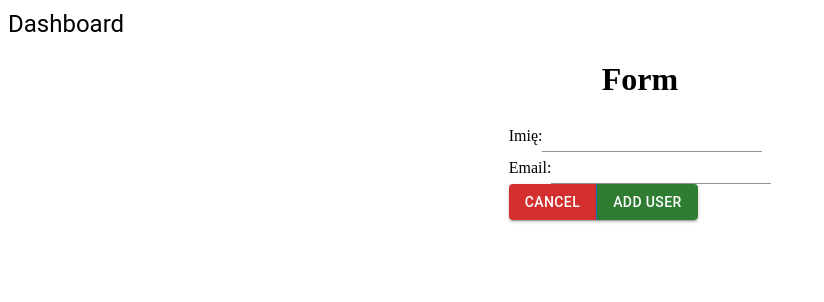
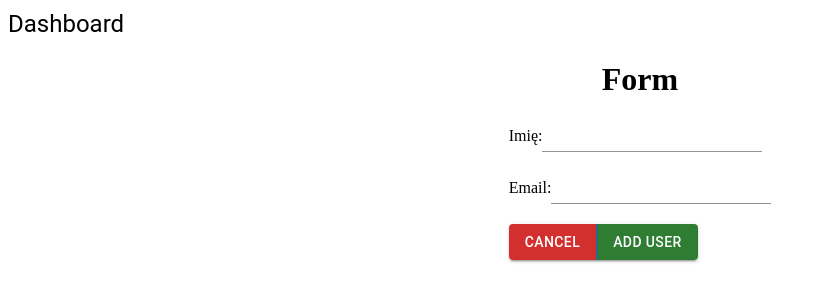
Before and after one commit to danon321/react-redux-user-dashboard, a React (Create React App) app: page /add-user in a window 1280 px wide. Shown: the top 302 px of the page, without its empty margins (0-824 px from the left). Built offline with nearby package versions, Linux system fonts and the light colour scheme.

Commit message:
Add space between elements

```diff
--- a/src/pages/AddUserPage.tsx
+++ b/src/pages/AddUserPage.tsx
@@ -63,12 +63,12 @@ function AddUserPage() {
           <Input type="text" id="name" {...formik.getFieldProps("name")} />
           {formik.touched.name && formik.errors.name ? <div>{formik.errors.name}</div> : null}
         </div>
-        <div>
+        <div style={{ marginTop: 20 }}>
           <label htmlFor="email">Email:</label>
           <Input type="email" id="email" {...formik.getFieldProps("email")} />
           {formik.touched.email && formik.errors.email ? <div>{formik.errors.email}</div> : null}
         </div>
-        <ButtonGroup variant="contained">
+        <ButtonGroup variant="contained" style={{ marginTop: 20 }}>
           <Button onClick={() => navigate("/")} color="error">
             Cancel
           </Button>
```
